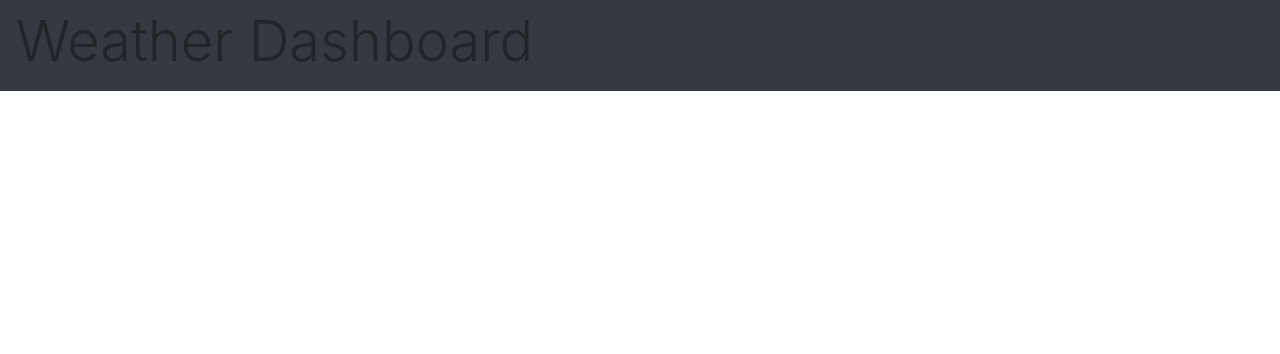
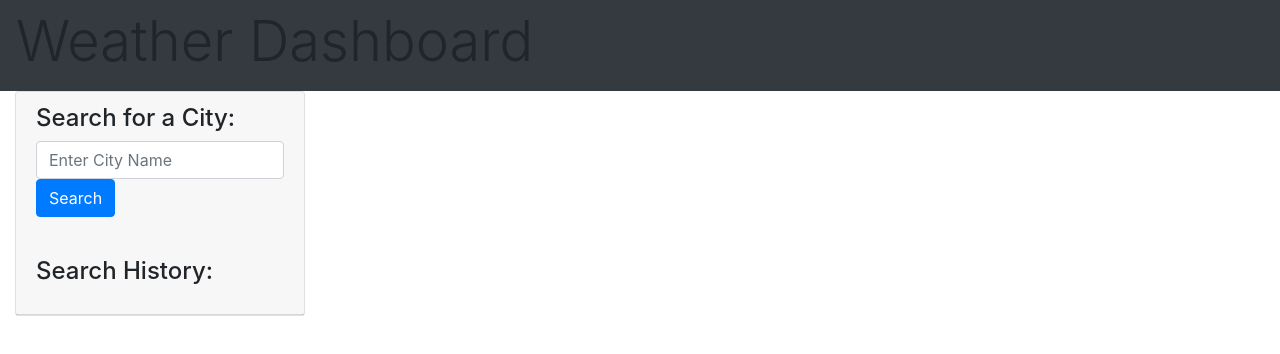
Before and after one commit to jesus-orduno/weather-dashboard, a plain HTML site: page index.html in a window 1280 px wide. Drawn offline with nearby package versions, Linux system fonts and the light colour scheme.

Commit message:
Search container

```diff
--- a/index.html
+++ b/index.html
@@ -27,7 +27,30 @@
   <h1 class="display-4">Weather Dashboard</h1>
 </nav>
 
+<div class="container-fluid">
+  <div class="row">
+    <div class="col-md-3" id="search">
+      <div class ="card" id="locationCard">
+        <div class="card-header">
+          <div class="form-group">
+            <h4>Search for a City:</h4>
+            <form id="searchForm">
+              <input type="text" class="form-control" id="cityName" placeholder="Enter City Name" />
+              <button type="submit" id="searchBtn" class="btn btn-primary">Search</button>
+            </form>
+          </div>
+          &emsp;
+          <div class="form-group">
+            <h4>Search History:</h4>
+            <ul id="searchHistory"></ul>
+          </div>
+        </div>
+      </div>
+    </div>
 
+
+  </div>
+</div>
 
 <body>
 
```
